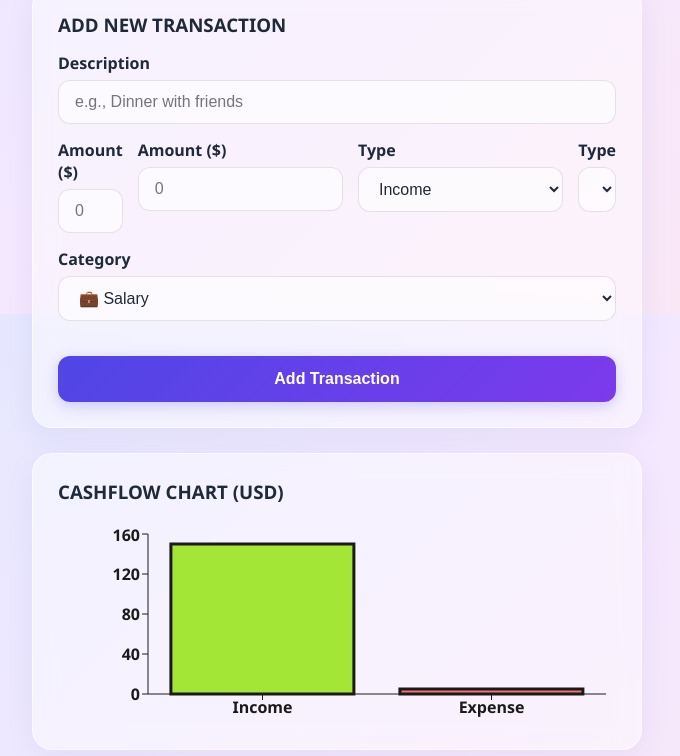
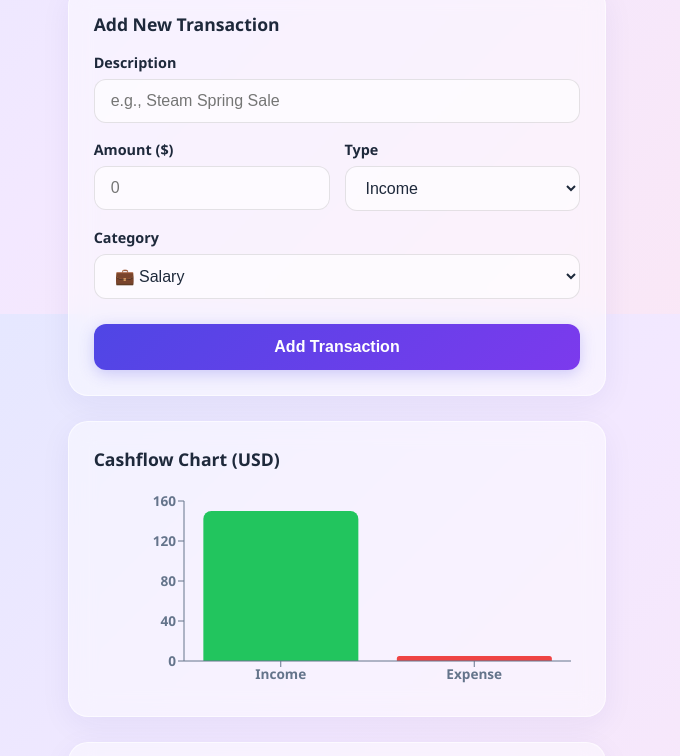
Before and after one commit to Alvinfaizt/personal-finance-dashboard, a React (Vite) app: page / in a window 1280 px wide. Shown: the part 486-1242 px from the top of the page, without its empty margins (303-983 px from the left). Built offline with nearby package versions, Linux system fonts and the light colour scheme.

Commit message:
Refactor: clean up code and improve styling in multiple components

```diff
--- a/src/App.jsx
+++ b/src/App.jsx
@@ -6,7 +6,8 @@ import TransactionList from './components/TransactionList'
 import FinancialChart from './components/FinancialChart'
 
 function App() {
-  const [currency, setCurrency] = useState('USD') // State mata uang: USD atau IDR
+  const [currency, setCurrency] = useState('USD')
+  const [errorMessage, setErrorMessage] = useState('')
 
   const [transactions, setTransactions] = useState(() => {
     const savedTransactions = localStorage.getItem('neo_transactions')
@@ -16,13 +17,10 @@ function App() {
     ]
   })
 
-  const [errorMessage, setErrorMessage] = useState('')
-
   useEffect(() => {
     localStorage.setItem('neo_transactions', JSON.stringify(transactions))
   }, [transactions])
 
-  // Fungsi helper global untuk memformat angka sesuai mata uang pilihan
   const formatMoney = (val) => {
     if (currency === 'IDR') {
       return 'Rp' + (val * 16000).toLocaleString('id-ID')
@@ -35,21 +33,23 @@ function App() {
   const currentBalance = currentIncome - currentExpense
 
   const addTransaction = (newTx) => {
-    // Jika user menginput saat mode IDR, kita konversi nominalnya kembali ke USD sebelum masuk database lokal
     let amountInUSD = newTx.amount
+
+    // Jika sedang dalam mode IDR, konversi dulu input angka user ke bentuk USD dasar database
     if (currency === 'IDR') {
       amountInUSD = newTx.amount / 16000
     }
 
-    const adjustedTx = { ...newTx, amount: amountInUSD }
+    const finalTx = { ...newTx, amount: amountInUSD }
 
-    if (adjustedTx.type === 'expense' && adjustedTx.amount > currentBalance) {
+    // Proteksi saldo minus
+    if (finalTx.type === 'expense' && finalTx.amount > currentBalance) {
       setErrorMessage(`❌ TRANSACTION DENIED: INSUFFICIENT FUNDS!`)
       setTimeout(() => setErrorMessage(''), 4000)
       return
     }
 
-    setTransactions([adjustedTx, ...transactions])
+    setTransactions([finalTx, ...transactions])
     setErrorMessage('')
   }
 
@@ -59,9 +59,8 @@ function App() {
 
   return (
     <div className="container">
-      <h1 className="main-title">💲 NEO DASHBOARD 💲</h1>
+      <h1 className="main-title">Personal Finance</h1>
 
-      {/* TOMBOL TOGGLE PERGANTIAN MATA UANG */}
       <div className="currency-bar">
         <button className={`btn-currency ${currency === 'USD' ? 'active' : ''}`} onClick={() => setCurrency('USD')}>USD ($)</button>
         <button className={`btn-currency ${currency === 'IDR' ? 'active' : ''}`} onClick={() => setCurrency('IDR')}>IDR (Rp)</button>
@@ -69,7 +68,6 @@ function App() {
 
       {errorMessage && <div className="neo-alert-danger">{errorMessage}</div>}
 
-      {/* Oper fungsi formatMoney ke anak komponen */}
       <BalanceBox transactions={transactions} formatMoney={formatMoney} />
       <TransactionForm onAddTransaction={addTransaction} currency={currency} />
       <FinancialChart transactions={transactions} currency={currency} />
--- a/src/components/BalanceBox.jsx
+++ b/src/components/BalanceBox.jsx
@@ -29,4 +29,5 @@ function BalanceBox({ transactions, formatMoney }) {
     </div>
   )
 }
+
 export default BalanceBox
--- a/src/components/FinancialChart.jsx
+++ b/src/components/FinancialChart.jsx
@@ -4,24 +4,23 @@ function FinancialChart({ transactions, currency }) {
   const income = transactions.filter(item => item.type === 'income').reduce((sum, item) => sum + item.amount, 0);
   const expense = transactions.filter(item => item.type === 'expense').reduce((sum, item) => sum + item.amount, 0);
 
-  // Kalibrasi grafik jika mata uang IDR
   const multiplier = currency === 'IDR' ? 16000 : 1;
 
   const data = [
-    { name: 'Income', amount: income * multiplier, color: '#a3e635' },
-    { name: 'Expense', amount: expense * multiplier, color: '#f87171' }
+    { name: 'Income', amount: income * multiplier, color: '#22c55e' },
+    { name: 'Expense', amount: expense * multiplier, color: '#ef4444' }
   ];
 
   return (
     <div className="neo-box">
-      <h3 style={{ margin: '0 0 20px 0', fontWeight: 900, textTransform: 'uppercase' }}>Cashflow Chart ({currency})</h3>
+      <h3 style={{ margin: '0 0 20px 0', fontWeight: 700, fontSize: '1.1rem' }}>Cashflow Chart ({currency})</h3>
       <div style={{ width: '100%', height: 200 }}>
         <ResponsiveContainer>
           <BarChart data={data} margin={{ top: 10, right: 10, left: 10, bottom: 0 }}>
-            <XAxis dataKey="name" stroke="#1a1a1a" tick={{ fontWeight: 700 }} />
-            <YAxis stroke="#1a1a1a" tick={{ fontWeight: 700 }} width={80} />
-            <Tooltip contentStyle={{ backgroundColor: '#fff', border: '3px solid #1a1a1a', fontWeight: 800 }} />
-            <Bar dataKey="amount" stroke="#1a1a1a" strokeWidth={3}>
+            <XAxis dataKey="name" stroke="#64748b" tick={{ fontWeight: 600, fontSize: '0.85rem' }} />
+            <YAxis stroke="#64748b" tick={{ fontWeight: 600, fontSize: '0.85rem' }} width={80} />
+            <Tooltip contentStyle={{ background: '#fff', border: '1px solid rgba(0,0,0,0.1)', borderRadius: '8px', fontWeight: 600 }} />
+            <Bar dataKey="amount" radius={[8, 8, 0, 0]}>
               {data.map((entry, index) => <Cell key={`cell-${index}`} fill={entry.color} />)}
             </Bar>
           </BarChart>
@@ -30,4 +29,5 @@ function FinancialChart({ transactions, currency }) {
     </div>
   )
 }
+
 export default FinancialChart
--- a/src/components/TransactionForm.jsx
+++ b/src/components/TransactionForm.jsx
@@ -17,58 +17,60 @@ function TransactionForm({ onAddTransaction, currency }) {
       type,
       category
     })
+
     setDescription('')
     setAmount('')
   }
 
   return (
     <div className="neo-box">
-      <h3 style={{ margin: '0 0 15px 0', fontWeight: 900, textTransform: 'uppercase' }}>Add New Transaction</h3>
+      <h3 style={{ margin: '0 0 15px 0', fontWeight: 700, fontSize: '1.1rem' }}>Add New Transaction</h3>
       <form onSubmit={handleSubmit}>
         <div style={{ marginBottom: '15px' }}>
-          <label style={{ fontWeight: 800 }}>Description</label>
-          <input type="text" className="neo-input" placeholder="e.g., Dinner with friends" value={description} onChange={(e) => setDescription(e.target.value)} />
+          <label style={{ fontWeight: 600, fontSize: '0.9rem' }}>Description</label>
+          <input type="text" className="neo-input" placeholder="e.g., Steam Spring Sale" value={description} onChange={(e) => setDescription(e.target.value)} />
         </div>
-        <div style={{ display: 'flex', gap: '15px', marginBottom: '15px' }}>
+
+        <div className="form-row-mobile" style={{ display: 'flex', gap: '15px', marginBottom: '15px' }}>
           <div style={{ flex: 1 }}>
-            <label style={{ fontWeight: 800 }}>Amount ({currency === 'IDR' ? 'Rp' : '$'})</label>
+            <label style={{ fontWeight: 600, fontSize: '0.9rem' }}>Amount ({currency === 'IDR' ? 'Rp' : '$'})</label>
             <input type="number" className="neo-input" placeholder="0" value={amount} onChange={(e) => setAmount(e.target.value)} />
           </div>
-          {/* Cari bagian ini di TransactionForm.jsx dan tambahkan className="form-row-mobile" */}
-          <div className="form-row-mobile" style={{ display: 'flex', gap: '15px', marginBottom: '15px' }}>
-            <div style={{ flex: 1 }}>
-              <label style={{ fontWeight: 800 }}>Amount ({currency === 'IDR' ? 'Rp' : '$'})</label>
-              <input type="number" className="neo-input" placeholder="0" value={amount} onChange={(e) => setAmount(e.target.value)} />
-            </div>
-            <div style={{ flex: 1 }}>
-              <label style={{ fontWeight: 800 }}>Type</label>
-              <select className="neo-select" value={type} onChange={(e) => setType(e.target.value)}>
-                <option value="income">Income</option>
-                <option value="expense">Expense</option>
-              </select>
-            </div>
-          </div>
           <div style={{ flex: 1 }}>
-            <label style={{ fontWeight: 800 }}>Type</label>
+            <label style={{ fontWeight: 600, fontSize: '0.9rem' }}>Type</label>
             <select className="neo-select" value={type} onChange={(e) => setType(e.target.value)}>
               <option value="income">Income</option>
               <option value="expense">Expense</option>
             </select>
           </div>
         </div>
-        <div style={{ marginBottom: '20px' }}>
-          <label style={{ fontWeight: 800 }}>Category</label>
+
+        <div style={{ marginBottom: '10px' }}>
+          <label style={{ fontWeight: 600, fontSize: '0.9rem' }}>Category</label>
           <select className="neo-select" value={category} onChange={(e) => setCategory(e.target.value)}>
             {type === 'income' ? (
-              <><option value="💼 Salary">💼 Salary</option><option value="📈 Investment">📈 Investment</option></>
+              <>
+                <option value="💼 Salary">💼 Salary</option>
+                <option value="📈 Investment">📈 Investment</option>
+                <option value="🛠️ Freelance">🛠️ Freelance</option>
+                <option value="🎁 Others">🎁 Others</option>
+              </>
             ) : (
-              <><option value="🎮 Gaming/Steam">🎮 Gaming/Steam</option><option value="☕ Food & Drink">☕ Food & Drink</option></>
+              <>
+                <option value="🎮 Gaming/Steam">🎮 Gaming/Steam</option>
+                <option value="☕ Food & Drink">☕ Food & Drink</option>
+                <option value="💻 Gadget/Hardware">💻 Gadget/Hardware</option>
+                <option value="🏠 Rent/Bill">🏠 Rent/Bill</option>
+                <option value="🛒 Others">🛒 Others</option>
+              </>
             )}
           </select>
         </div>
+
         <button type="submit" className="neo-btn">Add Transaction</button>
       </form>
     </div>
   )
 }
+
 export default TransactionForm
```
Also changed, not shown: src/components/TransactionList.jsx (+7 -35 lines).
